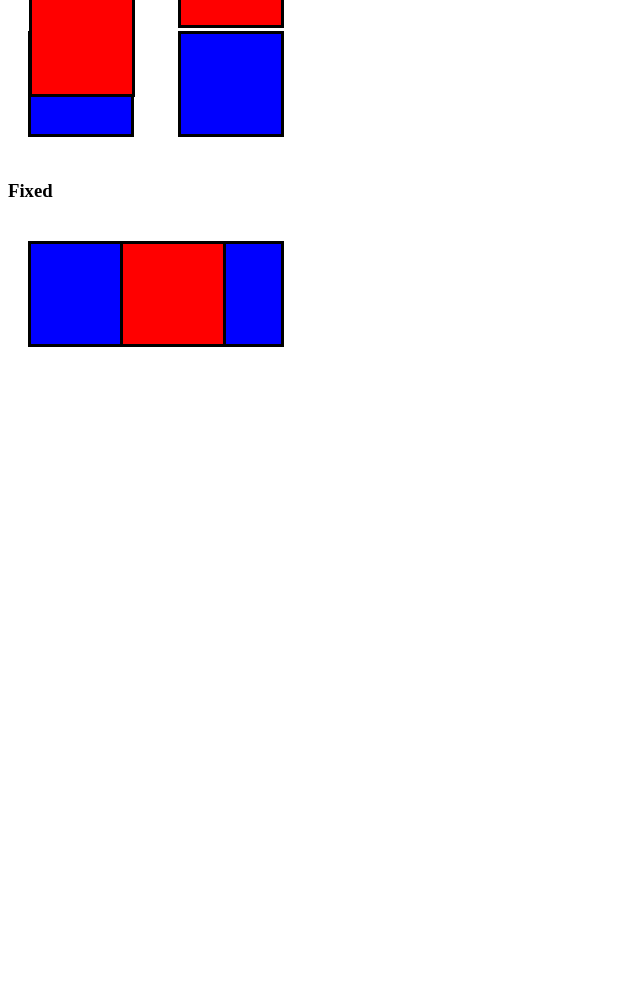
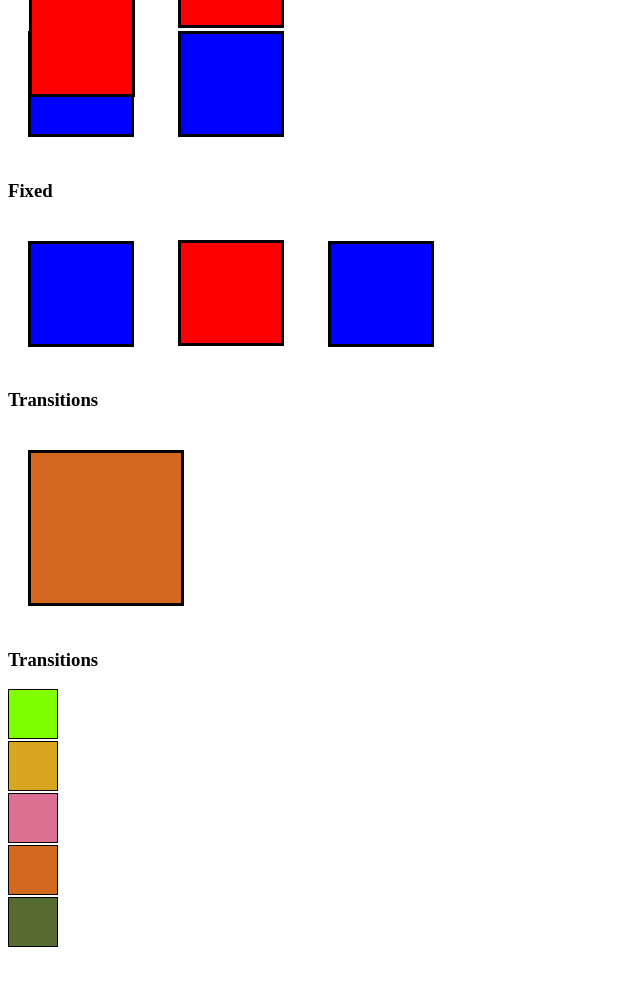
Before and after one commit to goatsefl/Web_development, a web app: file HTML/properties.html in a window 1280 px wide. Shown: the part 1578-2575 px from the top of the page, without its empty margins (0-640 px from the left). Before the commit the page ends 1957 px from the top, so only its background shows below. Run offline with its HTML, style and script files only (its server is not run), Linux system fonts and the light colour scheme.

Commit message:
Added Transitions in xtra_properties.css and made some additional changes in properties.html

```diff
--- a/CSS/xtra_properties.css
+++ b/CSS/xtra_properties.css
@@ -86,7 +86,7 @@ p {
 
 /*
 Fixed is yet another position which fixes the element in certain position on the webpage, used mainly for nav bars,
-used for continuously acessed elements that need to remain on the screen.
+used for constantly acessed elements that need to remain on the screen.
 */
 
 #fixed {
@@ -96,6 +96,85 @@ used for continuously acessed elements that need to remain on the screen.
     background-color: red;
     border: 3px solid black;
     margin: 20px;
-    position: fixed;
-    left: 100px;
+    position: relative;
+    /*Change this to fixed for understanding */
+    bottom: 1px;
 }
+
+.Transitions p {
+    height: 150px;
+    width: 150px;
+    background-color: chocolate;
+    transition: background-color 0.5s, border-radius 0.3s;
+}
+
+/* Transition and their properties :
+    (Property Name, Duration, Timing Function, Delay)
+    these are different parameters you can choose from when using transition property.
+    Timing function defines the way how the delay works, i.e. the delay can work instantaneously in a single stroke OR
+    the delay can start slow and end fast. It'll be easier to create an example below.
+*/
+
+.Transitions p:hover {
+    background-color: aqua;
+    border-radius: 50%;
+}
+
+.TimeF {
+    height: 300px;
+    width: 300px;
+}
+
+.TimeF div {
+    box-sizing: border-box;
+    border: 1px solid black;
+    height: 50px;
+    width: 50px;
+    position: relative;
+    margin-bottom: 2px;
+    background-color: blue;
+    transition: margin-left 2s border-radius 2s background-color 2s;
+}
+
+.TimeF:hover div {
+    position: relative;
+    border-radius: 50%;
+    margin-bottom: 2px;
+    height: 25px;
+    width: 25px;
+    margin-left: 300px;
+    border: 1px solid black;
+}
+
+.TimeF div:nth-of-type(1) {
+    background-color: chartreuse;
+    transition: 1s ease-in, background-color 1s;
+}
+
+.TimeF div:nth-of-type(2) {
+    background-color: goldenrod;
+    transition: 1s ease-out, background-color 1s;
+}
+
+.TimeF div:nth-of-type(3) {
+    background-color: palevioletred;
+    transition: 1s ease-in-out, background-color 1s;
+}
+
+.TimeF div:nth-of-type(4) {
+    background-color: chocolate;
+    transition: 1s cubic-bezier(0.25, 0.46, 0.45, 0.94), background-color 1s;
+}
+
+.TimeF div:nth-of-type(5) {
+    background-color: darkolivegreen;
+    transition: 1s cubic-bezier(0.19, 1, 0.22, 1), background-color 1s;
+}
+
+/*
+There are different types of transitions, you can specify what property to transition,
+and the delay for that property in the transition itself.
+*/
+.TimeF:hover div {
+    background-color: aquamarine;
+}
--- a/HTML/properties.html
+++ b/HTML/properties.html
@@ -66,6 +66,31 @@
     <p>
 
     </p>
+    <h3>Transitions</h3>
+    <div class="Transitions">
+        <p>
+
+        </p>
+    </div>
+    <h3>Transitions</h3>
+    <div class="TimeF">
+        <div>
+
+        </div>
+        <div>
+
+        </div>
+        <div>
+
+        </div>
+        <div>
+
+        </div>
+        <div>
+
+        </div>
+    </div>
+
 </body>
 
 </html>
```
